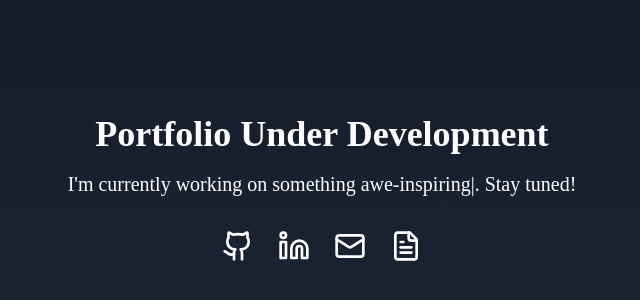
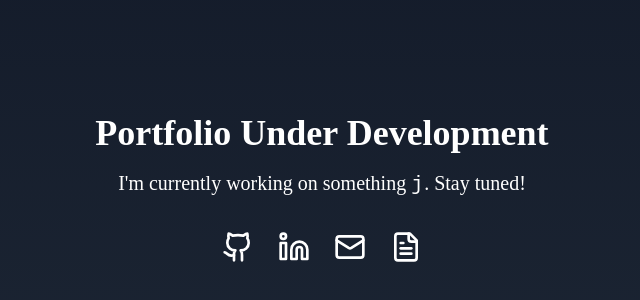
Before and after one commit to DanielVolchek/volchek.dev, a Next.js app: page / in a window 1280 px wide. Shown: the part 212-512 px from the top of the page, without its empty margins (318-958 px from the left). Built offline with nearby package versions, Linux system fonts and the light colour scheme.

Commit message:
small change

```diff
--- a/src/pages/index.tsx
+++ b/src/pages/index.tsx
@@ -1,8 +1,6 @@
 import Link from "next/link";
 import { FileText, Github, Linkedin, Mail } from "lucide-react";
-import { useEffect, useRef, useState } from "react";
-import { on } from "events";
-import { start } from "repl";
+import { useEffect, useState } from "react";
 
 export default function Home() {
   return (
@@ -56,13 +54,11 @@ const words = [
   "beautiful",
   "jawdropping",
   "unique",
-  "awe-inspiring",
+  "inspiring",
   "creative",
   "contemporary",
   "breathtaking",
 ];
-
-const TIME = 300;
 
 const Typewriter = () => {
   const [displayText, setDisplayText] = useState("");
@@ -78,18 +74,20 @@ const Typewriter = () => {
       if (displayText.length > 0) {
         timer = setTimeout(() => {
           setDisplayText(currentWord.substring(0, displayText.length - 1));
-        }, 50);
+        }, 75);
       } else {
         // Move to the next word
-        setIsDeleting(false);
-        setWordIndex((prevIndex) => (prevIndex + 1) % words.length);
+        setTimeout(() => {
+          setIsDeleting(false);
+          setWordIndex((prevIndex) => (prevIndex + 1) % words.length);
+        }, 300);
       }
     } else {
       // Typing state
       if (displayText.length < currentWord.length) {
         timer = setTimeout(() => {
           setDisplayText(currentWord.substring(0, displayText.length + 1));
-        }, 50);
+        }, 75);
       } else {
         // Pause before deleting
         timer = setTimeout(() => {
--- a/src/styles/globals.css
+++ b/src/styles/globals.css
@@ -7,3 +7,21 @@ body {
   color: #fff;
   font-family: "Times New Roman", Times, serif, Arial, sans-serif !important;
 }
+
+.typewriter {
+  font-family: monospace;
+  display: inline-block;
+}
+
+.cursor {
+  display: inline-block;
+  width: 1px;
+  background-color: black;
+  animation: blink 0.7s steps(1) infinite;
+}
+
+@keyframes blink {
+  50% {
+    opacity: 0;
+  }
+}
```
